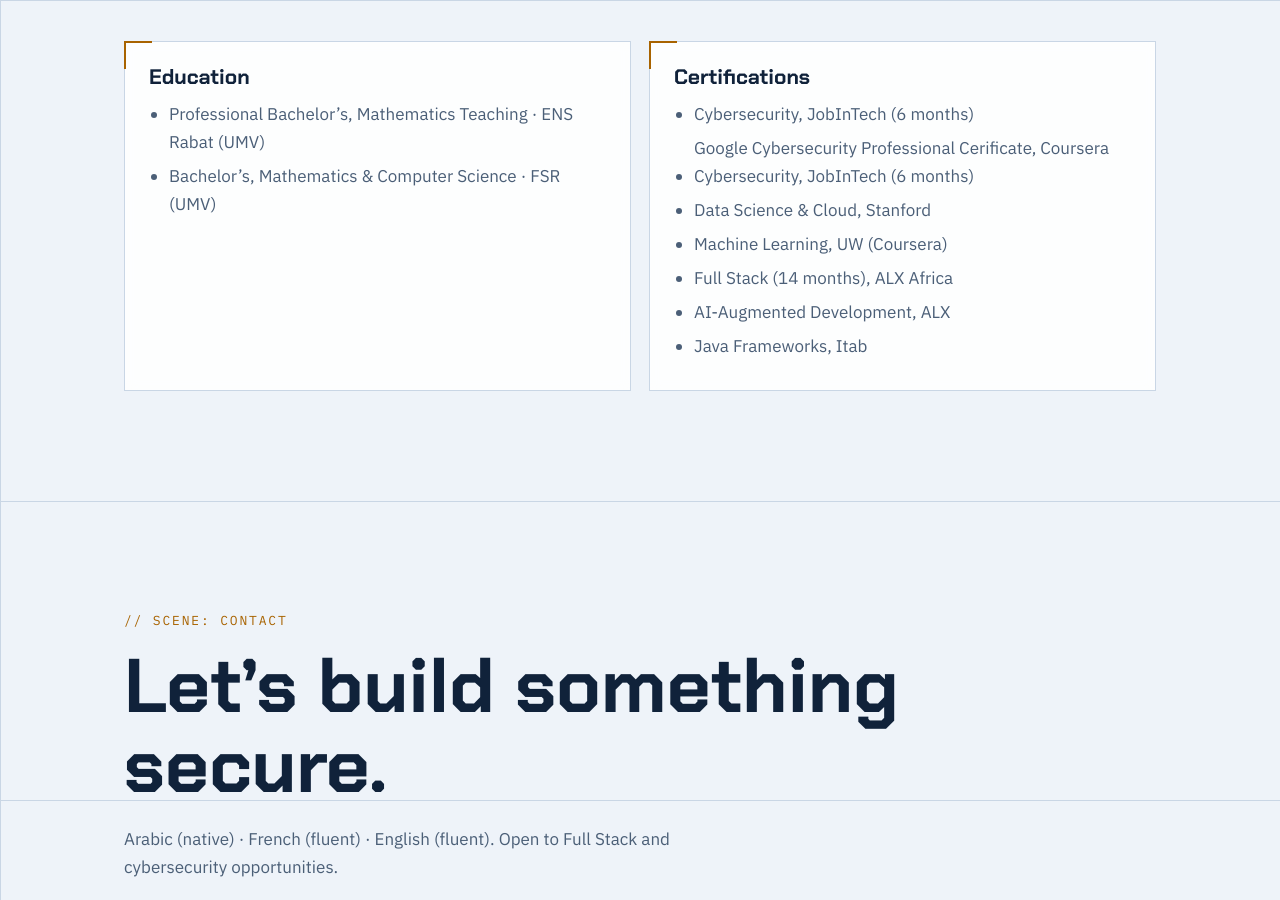
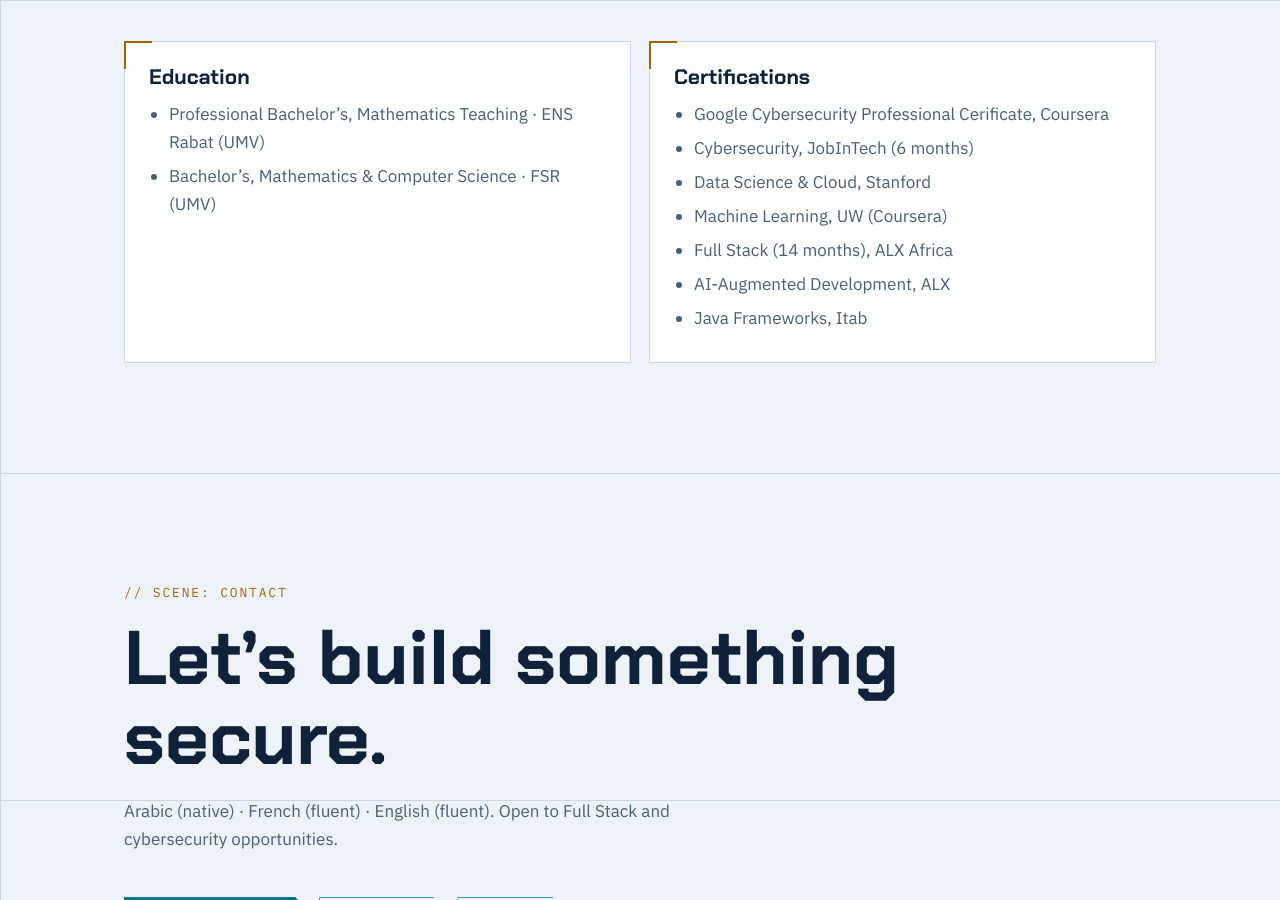
Before and after one commit to Mamba1990/portfolio, a plain HTML site: page index.html in a window 1280 px wide. Shown: the part 4000-4900 px from the top of the page. Drawn offline with Linux system fonts and the light colour scheme.

```diff
--- a/index.html
+++ b/index.html
@@ -192,7 +192,7 @@ footer{border-top:1px solid var(--line);padding:26px 0 110px;color:var(--mut);fo
   </div>
   <div class="cols" style="margin-top:50px">
     <div class="panel rv"><h3>Education</h3><ul><li>Professional Bachelor’s, Mathematics Teaching · ENS Rabat (UMV)</li><li>Bachelor’s, Mathematics & Computer Science · FSR (UMV)</li></ul></div>
-    <div class="panel rv" style="--d:.12s"><h3>Certifications</h3><ul><li>Cybersecurity, JobInTech (6 months)</li>Google Cybersecurity Professional Cerificate, Coursera<li>Cybersecurity, JobInTech (6 months)</li><li>Data Science & Cloud, Stanford</li><li>Machine Learning, UW (Coursera)</li><li>Full Stack (14 months), ALX Africa</li><li>AI-Augmented Development, ALX</li><li>Java Frameworks, Itab</li></ul></div>
+    <div class="panel rv" style="--d:.12s"><h3>Certifications</h3><ul><li>Google Cybersecurity Professional Cerificate, Coursera</li><li>Cybersecurity, JobInTech (6 months)</li><li>Data Science & Cloud, Stanford</li><li>Machine Learning, UW (Coursera)</li><li>Full Stack (14 months), ALX Africa</li><li>AI-Augmented Development, ALX</li><li>Java Frameworks, Itab</li></ul></div>
   </div>
 </div></section>
 
```
